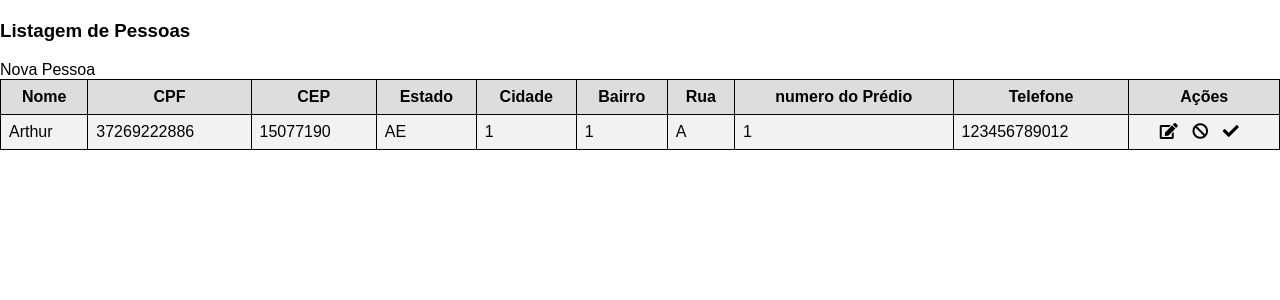
After one commit to ArthurCamacho/site_viagens, a PHP site: page /gerenciar_usuarios.php in a window 1280 px wide. The commit adds this page. Shown: the top 300 px of the page. Run offline with PHP 8.4, Linux system fonts and the light colour scheme; the visitor is signed in with stand-in values (Sample User, id 1); data comes from the database, SQL or seed files in the repository.

Commit message:
Implementando CRUD completo de usuarios (pessoas) falta testar edição e fazer o delete (ativa/desativa)

```diff
--- /dev/null
+++ b/gerenciar_usuarios.php
@@ -0,0 +1,180 @@
+<?php
+session_start();
+require 'php/conexao.php';
+?>
+
+<!DOCTYPE html>
+<html>
+<head>
+    <title>Listagem de Pessoas</title>
+    <style>
+        body {
+            font-family: Arial, sans-serif;
+            margin: 0;
+            padding: 0;
+        }
+
+        h3 {
+            margin-top: 20px;
+        }
+
+        table {
+            width: 100%;
+            border-collapse: collapse;
+        }
+
+        th, td {
+            padding: 8px;
+            text-align: left;
+            border-bottom: 1px solid #ddd;
+        }
+
+        th {
+            background-color: #f2f2f2;
+        }
+
+        tr:nth-child(even) {
+            background-color: #f9f9f9;
+        }
+
+        tr:hover {
+            background-color: #f5f5f5;
+        }
+
+        .red-row {
+            color: red;
+        }
+
+        .add-button {
+            margin-bottom: 10px;
+        }
+
+        .add-button a {
+            background-color: #4CAF50;
+            color: white;
+            padding: 10px 15px;
+            text-decoration: none;
+            border-radius: 4px;
+        }
+
+        .add-button a:hover {
+            background-color: #45a049;
+        }
+
+        table {
+        width: 100%;
+        border-collapse: collapse;
+        }
+
+        table, th, td {
+            border: 1px solid black;
+        }
+
+        th {
+            background-color: #ddd;
+            font-weight: bold;
+            text-align: center;
+        }
+
+        th, td {
+            padding: 8px;
+        }
+
+        tr:nth-child(even) {
+            background-color: #f2f2f2;
+        }
+
+        a {
+            text-decoration: none;
+            color: black;
+            margin-right: 10px;
+        }
+
+        a:hover {
+            color: blue;
+        }
+
+        td:last-child {
+            text-align: center;
+        }
+</style>
+</head>
+<body>
+<?php
+
+    if(isset($_SESSION['idPessoa']) && ($_SESSION["funcaoId"] == 1 || $_SESSION["funcaoId"] == 3)){
+        echo "
+            <!DOCTYPE html>
+            <html>
+                <head>
+                    <meta charset='utf-8'>
+                    <title>Listagem de Pessoas</title>
+                    <link rel='stylesheet' type='text/css' href='css/style.css'>
+                    <link rel='stylesheet' href='https://cdnjs.cloudflare.com/ajax/libs/font-awesome/5.15.3/css/all.min.css'>
+                </head>
+                <body>
+                    <h3>Listagem de Pessoas</h3>
+                    <a href='cadastro_usuario.php'>Nova Pessoa</a><br>
+                    <table>
+                        <tr>
+                            <th>Nome</th>
+                            <th>CPF</th>
+                            <th>CEP</th>
+                            <th>Estado</th>
+                            <th>Cidade</th>
+                            <th>Bairro</th>
+                            <th>Rua</th>
+                            <th>numero do Prédio</th>
+                            <th>Telefone</th>
+                            <th>Ações</th>
+                        </tr>";
+
+                        $consulta = $conn->query("SELECT p.nome,
+                                                        p.cpf,
+                                                        p.rua,
+                                                        p.numeroPredio,
+                                                        p.cep,
+                                                        p.bairro,
+                                                        p.cidade,
+                                                        p.estado,
+                                                        p.telefone,
+                                                        s.status,
+                                                        p.idPessoa
+                                                    FROM pessoas p, status s
+                                                WHERE p.statusId = s.idStatus
+                                                ORDER BY p.idPessoa,
+                                                        p.nome");
+
+                        while($linha = $consulta->fetch(PDO::FETCH_ASSOC)){
+                                if($linha["status"] == 2 || $linha["status"] == 3)
+                                    echo "<tr style='color:red'>";
+                                else
+                                    echo "<tr>";
+
+                                echo "
+                                        <td>{$linha['nome']}</td>
+                                        <td>{$linha['cpf']}</td>
+                                        <td>{$linha['cep']}</td>
+                                        <td>{$linha['estado']}</td>
+                                        <td>{$linha['cidade']}</td>
+                                        <td>{$linha['bairro']}</td>
+                                        <td>{$linha['rua']}</td>
+                                        <td>{$linha['numeroPredio']}</td>
+                                        <td>{$linha['telefone']}</td>
+                                        <td>
+                                            <a href='editar_usuario.php?id={$linha['idPessoa']}'><i class='fas fa-edit'></i></a>
+                                            <a href='php/desativar_pessoa.php?id={$linha['idPessoa']}'><i class='fas fa-ban'></i></a>
+                                            <a href='php/ativar_pessoa.php?id={$linha['idPessoa']}'><i class='fas fa-check'></i></a>
+                                        </td>
+                                    </tr>";
+                        }
+                    echo "</table>
+                </body>
+            </html>";
+    }
+    else{
+        header("location: ../index.php");
+    }
+?>
+</body>
+</html>
```
Also changed, not shown: editar_usuario.php (added, +69 -0 lines), gerencias_usuarios.php (deleted, +0 -24 lines), php/inserir_usuario.php (+8 -1 lines).
